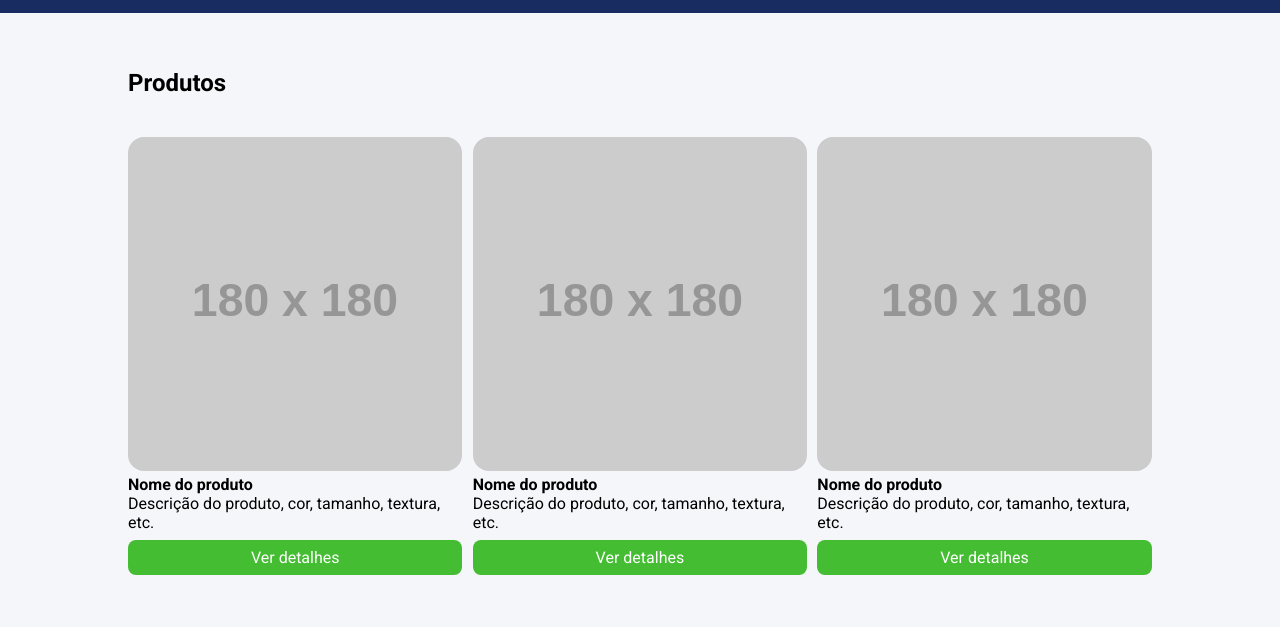
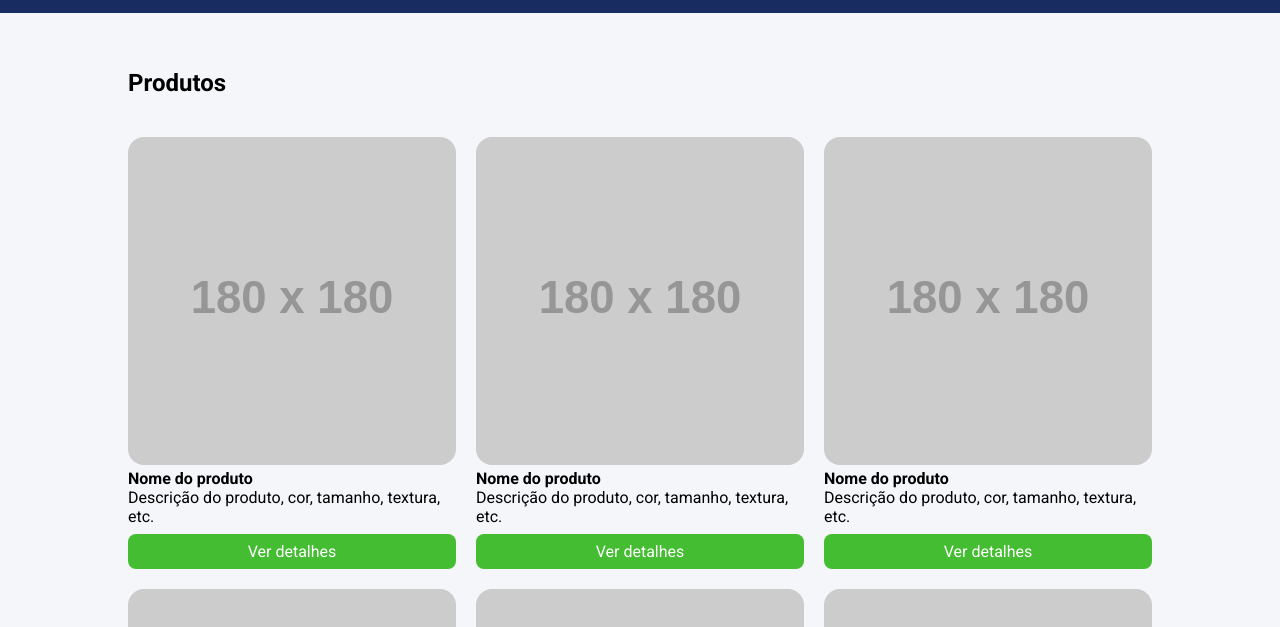
Before and after one commit to AsrielDreemurrGM/Modulo17_Exercicio, a website: page index.html in a window 1280 px wide. Shown: the part 93-720 px from the top of the page. Drawn offline with Linux system fonts and the light colour scheme; placeholder pictures from the web are drawn by us.

Commit message:
Fixed Products Grid Display
- Corrected Nesting In LESS To Prevent Product Items From Being Escaped;
- Replaced Grid Column-Gap And Row-Gap With "Gap" For Consistent Spacing;

```diff
--- a/src/styles/main.less
+++ b/src/styles/main.less
@@ -62,11 +62,9 @@ section {
     .products {
         margin-top: 40px;
         display: grid;
-        grid-template-columns: repeat(3, 32.66%);
-        column-gap: 1%;
-        row-gap: 4%;
+        grid-template-columns: repeat(3, 1fr);
+        gap: 20px;
         width: 100%;
-
 
         .product-item {
             img {
@@ -84,7 +82,7 @@ section {
                 margin-top: 8px;
                 text-decoration: none;
 
-                &:hover{
+                &:hover {
                     background-color: @corHover;
                 }
             }
@@ -104,7 +102,7 @@ section {
 }
 
 @media @breakMobile {
-    section .products {
+    .products {
         display: block;
 
         .product-item {
```
Also changed, not shown: build/styles/main.css.
